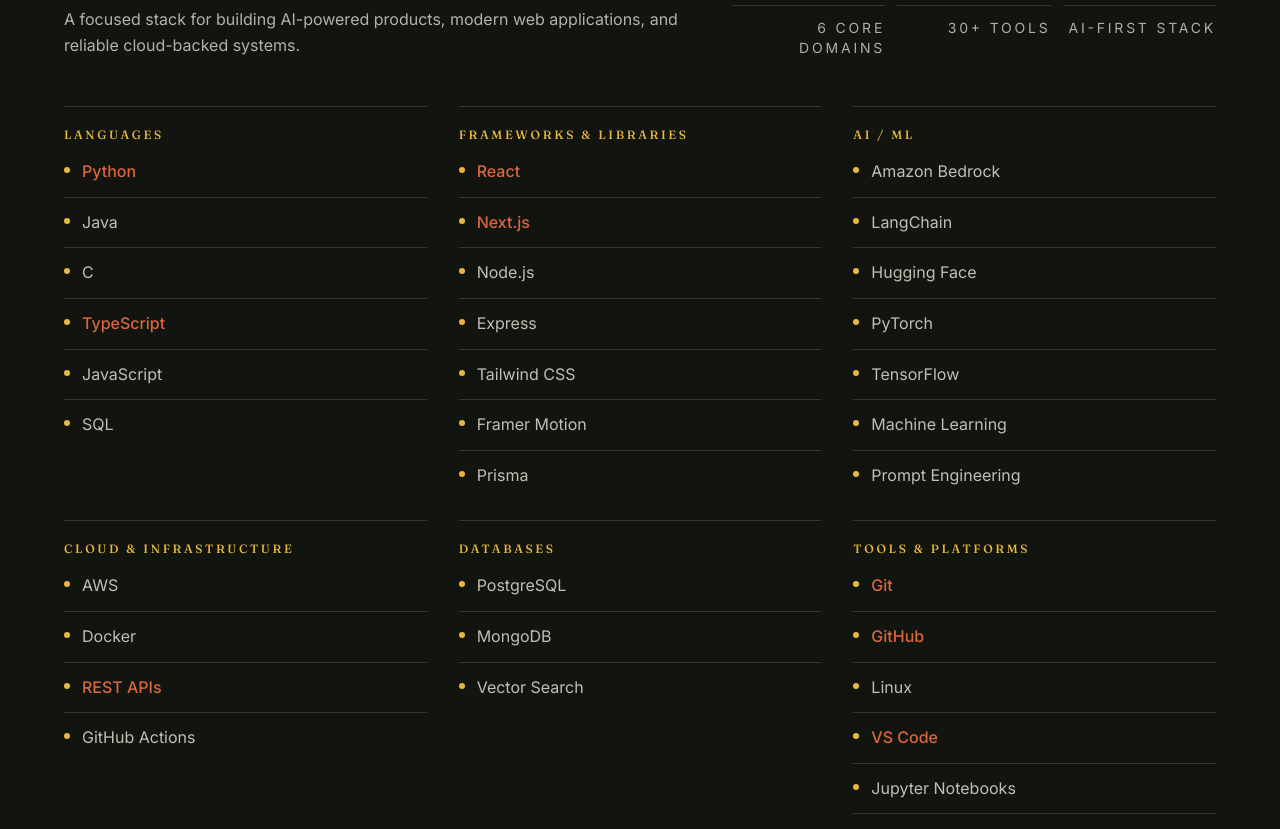
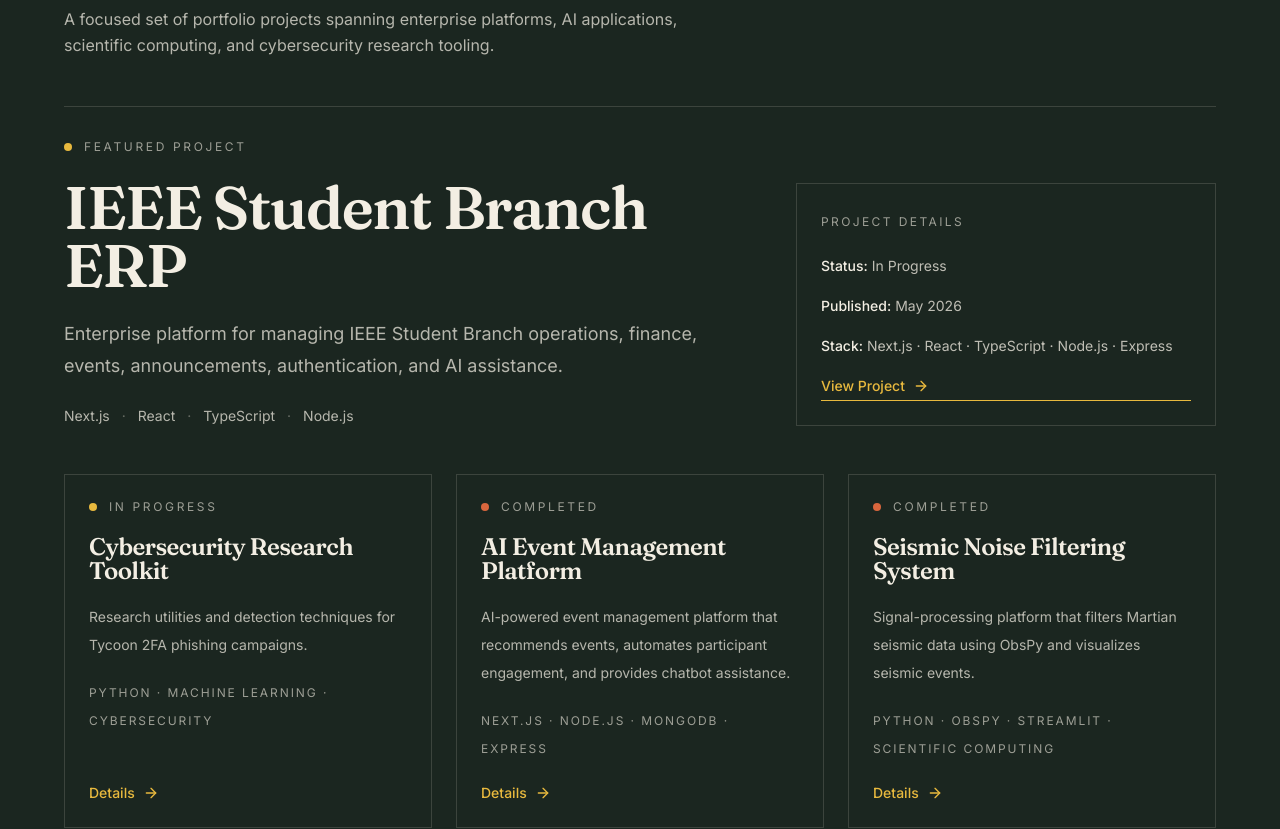
Before and after one commit to JohnJomi/ThePROFILE, a Next.js app in the folder frontend/: page / in a window 1280 px wide. Shown: the part 1210-2039 px from the top of the page. Built offline with nearby package versions, Linux system fonts and the light colour scheme.

Commit message:
Changed the structure and layout

```diff
--- a/frontend/src/app/layout.tsx
+++ b/frontend/src/app/layout.tsx
@@ -22,10 +22,10 @@ export default function RootLayout({ children }: RootLayoutProps) {
       suppressHydrationWarning
       className={`${fontHeading.variable} ${fontSans.variable} ${fontMono.variable}`}
     >
-      <body className="flex min-h-screen flex-col">
+      <body className="flex min-h-screen flex-col bg-bg-primary">
         <Providers>
           <Navbar />
-          <main className="flex-1 pt-16">{children}</main>
+          <main className="flex-1 bg-bg-primary pt-16">{children}</main>
           <Footer />
         </Providers>
       </body>
--- a/frontend/src/app/page.tsx
+++ b/frontend/src/app/page.tsx
@@ -19,9 +19,9 @@ export default function HomePage() {
   return (
     <>
       <Hero />
+      <Projects />
+      <Experience />
       <Skills />
-      <Experience />
-      <Projects />
       <Certifications />
       <Achievements />
       <Publications />
--- a/frontend/src/components/sections/Contact.tsx
+++ b/frontend/src/components/sections/Contact.tsx
@@ -8,7 +8,7 @@ import { featuredSocials } from "@/data/socials";
 
 export function Contact() {
   return (
-    <Section id="contact" containerSize="full" className="bg-bg-secondary text-text-primary">
+    <Section id="contact" containerSize="full" className="bg-bg-primary text-text-primary">
       <div className="section-shell section-pad-y flex flex-col gap-12">
         <SectionHeader
           align="left"
--- a/frontend/src/components/sections/Projects.tsx
+++ b/frontend/src/components/sections/Projects.tsx
@@ -23,64 +23,64 @@ export function Projects() {
   const supportingProjects = featuredProjects.filter((project) => project.slug !== featuredProject?.slug);
 
   return (
-    <Section id="projects" containerSize="full" className="bg-bg-tertiary text-text-primary-inverse">
+    <Section id="projects" containerSize="full" className="bg-bg-primary text-text-primary">
       <div className="section-shell section-pad-y flex flex-col gap-12">
         <SectionHeader
           align="left"
           overline="Selected Work"
           heading="Projects"
           description="A focused set of portfolio projects spanning enterprise platforms, AI applications, scientific computing, and cybersecurity research tooling."
-          overlineClassName="text-accent-rust"
-          headingClassName="max-w-3xl text-text-primary-inverse"
-          descriptionClassName="max-w-2xl text-text-primary-inverse/72"
+          overlineClassName="text-accent-gold"
+          headingClassName="max-w-3xl text-text-primary"
+          descriptionClassName="max-w-2xl text-text-primary/72"
           className="mb-0 max-w-3xl"
         />
 
         {featuredProject && (
-          <article className="grid gap-8 border-t border-[rgba(22,24,16,0.14)] pt-8 lg:grid-cols-[1.25fr_0.75fr] lg:items-end">
+          <article className="grid gap-8 border-t border-border-hairline pt-8 lg:grid-cols-[1.25fr_0.75fr] lg:items-end">
             <div className="flex flex-col gap-6">
-              <div className="flex items-center gap-3 text-xs uppercase tracking-[0.22em] text-text-primary-inverse/60">
+              <div className="flex items-center gap-3 text-xs uppercase tracking-[0.22em] text-text-primary/60">
                 <span className={cn("size-2 rounded-full", formatStatus(featuredProject.status).color)} />
                 Featured Project
               </div>
               <h3 className="max-w-3xl font-heading text-4xl leading-[0.96] md:text-5xl lg:text-6xl">
                 {featuredProject.title}
               </h3>
-              <p className="max-w-2xl text-base leading-8 text-text-primary-inverse/72 md:text-lg">
+              <p className="max-w-2xl text-base leading-8 text-text-primary/72 md:text-lg">
                 {featuredProject.description}
               </p>
-              <div className="flex flex-wrap items-center gap-3 text-sm text-text-primary-inverse/72">
+              <div className="flex flex-wrap items-center gap-3 text-sm text-text-primary/72">
                 {featuredProject.tags.slice(0, 4).map((tag, index) => (
                   <span key={tag} className="inline-flex items-center gap-3">
-                    <span className={index === 0 ? "hidden" : "text-text-primary-inverse/35"}>·</span>
+                    <span className={index === 0 ? "hidden" : "text-text-primary/35"}>·</span>
                     <span>{tag}</span>
                   </span>
                 ))}
               </div>
             </div>
 
-            <div className="flex flex-col gap-4 border border-[rgba(22,24,16,0.12)] p-6">
-              <p className="text-xs uppercase tracking-[0.2em] text-text-primary-inverse/60">Project Details</p>
-              <div className="space-y-3 text-sm leading-7 text-text-primary-inverse/76">
+            <div className="flex flex-col gap-4 border border-border-hairline p-6">
+              <p className="text-xs uppercase tracking-[0.2em] text-text-primary/60">Project Details</p>
+              <div className="space-y-3 text-sm leading-7 text-text-primary/76">
                 <p>
-                  <span className="font-medium text-text-primary-inverse">Status:</span>{" "}
+                  <span className="font-medium text-text-primary">Status:</span>{" "}
                   {formatStatus(featuredProject.status).label}
                 </p>
                 <p>
-                  <span className="font-medium text-text-primary-inverse">Published:</span>{" "}
+                  <span className="font-medium text-text-primary">Published:</span>{" "}
                   {new Date(featuredProject.publishedAt).toLocaleDateString("en-US", {
                     month: "short",
                     year: "numeric",
                   })}
                 </p>
                 <p>
-                  <span className="font-medium text-text-primary-inverse">Stack:</span> {featuredProject.tags.slice(0, 5).join(" · ")}
+                  <span className="font-medium text-text-primary">Stack:</span> {featuredProject.tags.slice(0, 5).join(" · ")}
                 </p>
               </div>
 
               <Link
                 href={`/projects/${featuredProject.slug}`}
-                className="inline-flex items-center gap-2 border-b border-accent-rust pb-1 text-sm font-medium text-accent-rust transition-colors hover:border-text-primary-inverse hover:text-text-primary-inverse"
+                className="inline-flex items-center gap-2 border-b border-accent-gold pb-1 text-sm font-medium text-accent-gold transition-colors hover:border-text-primary hover:text-text-primary"
               >
                 View Project
                 <ArrowRight className="size-4" aria-hidden="true" />
@@ -94,23 +94,23 @@ export function Projects() {
             {supportingProjects.map((project) => {
               const status = formatStatus(project.status);
               return (
-                <article key={project.slug} className="flex flex-col gap-5 border border-[rgba(22,24,16,0.14)] p-6">
-                  <div className="flex items-center gap-3 text-xs uppercase tracking-[0.22em] text-text-primary-inverse/60">
+                <article key={project.slug} className="flex flex-col gap-5 border border-border-hairline p-6">
+                  <div className="flex items-center gap-3 text-xs uppercase tracking-[0.22em] text-text-primary/60">
                     <span className={cn("size-2 rounded-full", status.color)} />
                     {status.label}
                   </div>
-                  <h3 className="font-heading text-2xl leading-[1] text-text-primary-inverse">
+                  <h3 className="font-heading text-2xl leading-[1] text-text-primary">
                     {project.title}
                   </h3>
-                  <p className="text-sm leading-7 text-text-primary-inverse/72">
+                  <p className="text-sm leading-7 text-text-primary/72">
                     {project.description}
                   </p>
-                  <p className="text-xs uppercase tracking-[0.16em] text-text-primary-inverse/60">
+                  <p className="text-xs uppercase tracking-[0.16em] text-text-primary/60">
                     {project.tags.slice(0, 4).join(" · ")}
                   </p>
                   <Link
                     href={`/projects/${project.slug}`}
-                    className="mt-auto inline-flex items-center gap-2 text-sm font-medium text-accent-rust transition-colors hover:text-text-primary-inverse"
+                    className="mt-auto inline-flex items-center gap-2 text-sm font-medium text-accent-gold transition-colors hover:text-text-primary"
                   >
                     Details
                     <ArrowRight className="size-4" aria-hidden="true" />
--- a/frontend/src/components/sections/Skills.tsx
+++ b/frontend/src/components/sections/Skills.tsx
@@ -1,14 +1,27 @@
 "use client";
 
+import type { ComponentType } from "react";
+
 import { motion } from "framer-motion";
+import { Cpu, Database, Layers3, Server, Wrench, Code2 } from "lucide-react";
 
 import { Section, SectionHeader } from "@/components/common";
 import { skillGroups } from "@/data/skills";
 import { fadeUp, staggerContainerSlow } from "@/lib/motion";
+import { cn } from "@/lib/utils";
+
+const categoryMeta: Record<string, { icon: ComponentType<{ className?: string }>; summary: string }> = {
+  Languages: { icon: Code2, summary: "Core languages I use to build and ship software." },
+  "Frameworks & Libraries": { icon: Layers3, summary: "Frontend and backend tools for modern product work." },
+  "AI / ML": { icon: Cpu, summary: "AI tooling, model workflows, and applied machine learning." },
+  "Cloud & Infrastructure": { icon: Server, summary: "Deployment, APIs, and infrastructure foundations." },
+  Databases: { icon: Database, summary: "Data storage and retrieval systems I work with regularly." },
+  "Tools & Platforms": { icon: Wrench, summary: "Daily drivers for development, collaboration, and delivery." },
+};
 
 export function Skills() {
   return (
-    <Section id="skills" containerSize="full" className="bg-bg-secondary text-text-primary">
+    <Section id="skills" containerSize="full" className="bg-bg-primary text-text-primary">
       <div className="section-shell section-pad-y flex flex-col gap-12">
         <div className="flex flex-col gap-6 lg:flex-row lg:items-end lg:justify-between">
           <SectionHeader
@@ -29,7 +42,7 @@ export function Skills() {
           </div>
         </div>
 
-        <div className="grid gap-8 lg:grid-cols-[1fr_1fr_1.2fr] xl:grid-cols-3">
+        <div className="grid gap-6 md:grid-cols-2 xl:grid-cols-3">
           {skillGroups.map((group) => (
             <motion.section
               key={group.category}
@@ -37,31 +50,49 @@ export function Skills() {
               initial="hidden"
               whileInView="visible"
               viewport={{ once: true, margin: "-80px" }}
-              className="flex flex-col gap-4 border-t border-border-hairline pt-5"
+              className="flex h-full flex-col gap-5 border border-border-hairline bg-bg-secondary/35 p-6"
             >
+              <div className="flex items-start justify-between gap-4">
+                <div className="flex flex-col gap-2">
+                  <div className="flex items-center gap-2">
+                    {(() => {
+                      const Icon = categoryMeta[group.category]?.icon ?? Wrench;
+                      return <Icon className="size-4 text-accent-gold" aria-hidden="true" />;
+                    })()}
                     <motion.h3
                       variants={fadeUp}
                       className="text-xs font-medium uppercase tracking-[0.22em] text-accent-gold"
                     >
                       {group.category}
                     </motion.h3>
+                  </div>
+                  <p className="text-sm leading-7 text-text-primary/72">
+                    {categoryMeta[group.category]?.summary}
+                  </p>
+                </div>
 
-              <div className="flex flex-col gap-3">
+                <div className="rounded-full border border-border-hairline px-3 py-1 text-xs uppercase tracking-[0.18em] text-text-primary/60">
+                  {group.skills.length}
+                </div>
+              </div>
+
+              <div className="flex flex-wrap gap-2">
                 {group.skills.map((skill) => {
                   const isPrimary = skill.proficiency === "expert";
+                  const Icon = isPrimary ? Cpu : Wrench;
                   return (
-                    <div
+                    <span
                       key={skill.name}
-                      className="flex items-start gap-3 border-b border-border-hairline pb-3 last:border-b-0 last:pb-0"
+                      className={cn(
+                        "inline-flex items-center gap-2 border px-3 py-2 text-sm leading-none",
+                        isPrimary
+                          ? "border-accent-gold/35 bg-[rgba(232,185,62,0.12)] text-text-primary"
+                          : "border-border-hairline bg-[rgba(243,238,227,0.04)] text-text-primary/80",
+                      )}
                     >
-                      <span
-                        aria-hidden="true"
-                        className="mt-2 size-1.5 rounded-full bg-accent-gold"
-                      />
-                      <span className={isPrimary ? "font-medium text-accent-rust" : "text-text-primary/78"}>
+                      <Icon className="size-3.5" aria-hidden="true" />
                       {skill.name}
                     </span>
-                    </div>
                   );
                 })}
               </div>
```
Lines whose indentation alone changed are shown as unchanged.
